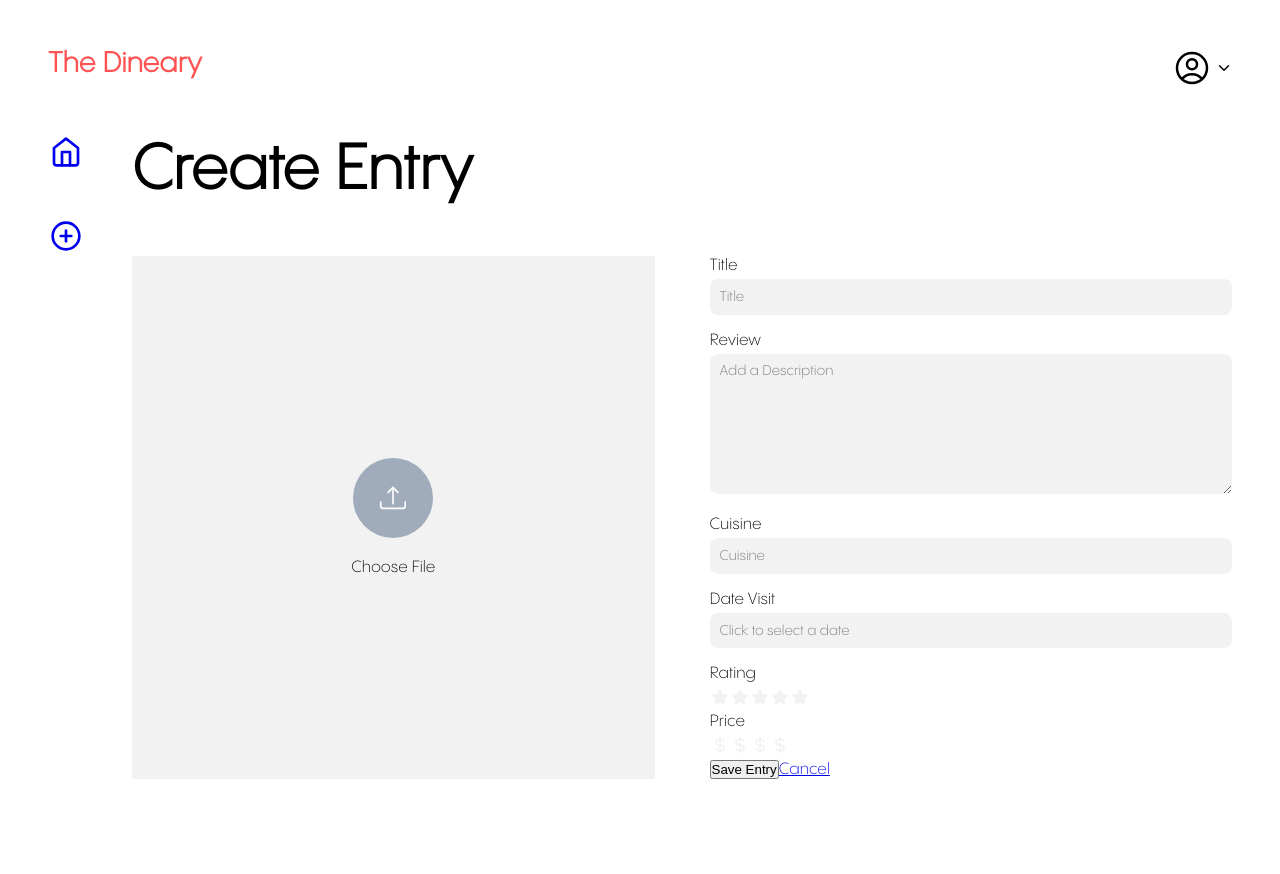
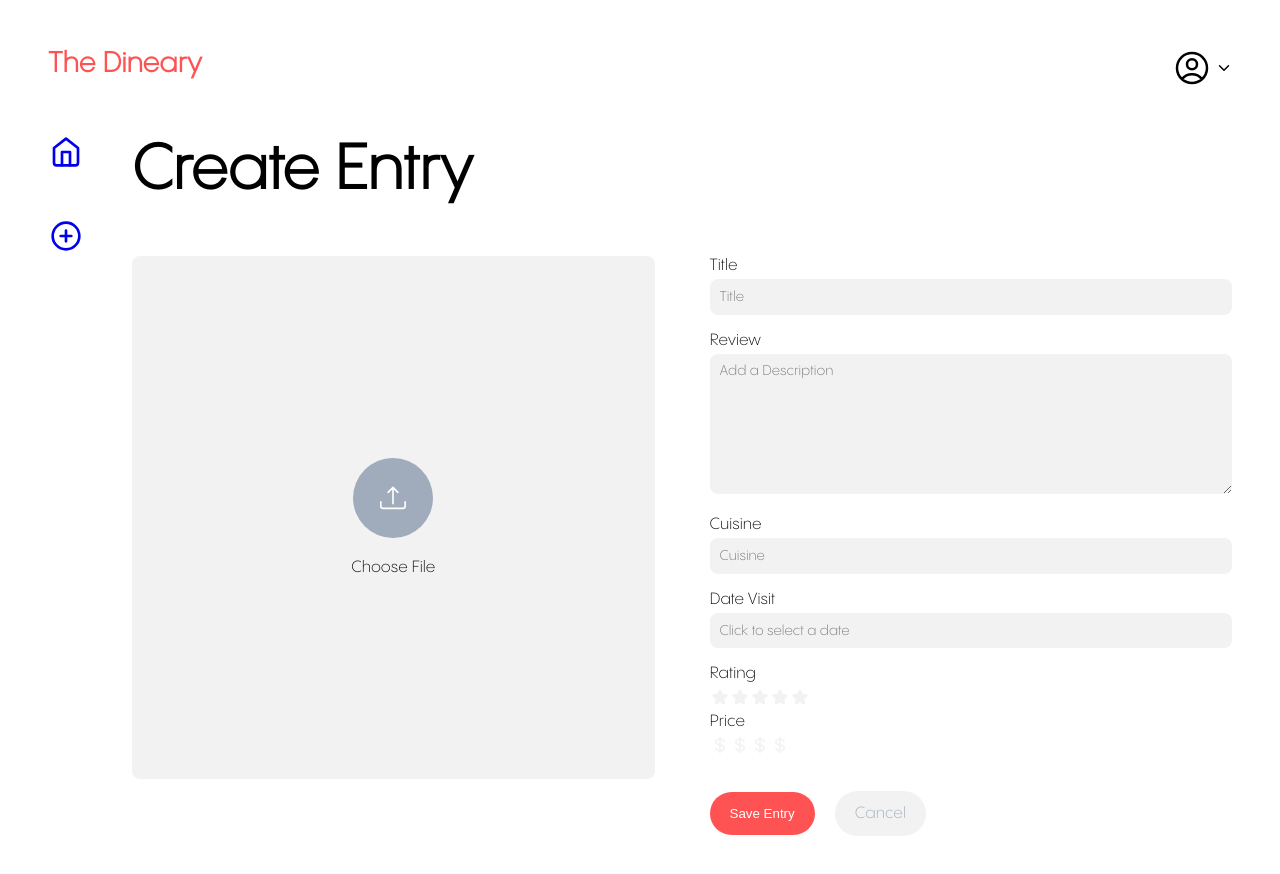
Before and after one commit to SutheeDev/PerScholasCapstoneFE, a React (Vite) app: page /create in a window 1280 px wide. Shown: the top 874 px of the page. Before the commit the page ends 827 px from the top, so only its background shows below. Built offline with nearby package versions, Linux system fonts and the light colour scheme; no server answers.

Commit message:
styled buttons on create entry page

```diff
--- a/src/components/Card.jsx
+++ b/src/components/Card.jsx
@@ -32,7 +32,13 @@ const Wrapper = styled.div`
   height: 304px;
   border-radius: 12px;
   overflow: hidden;
-  background-color: wheat;
+  background-color: var(--bg-secondary-color);
+  cursor: pointer;
+
+  transition: all 0.1s ease;
+  &:hover {
+    transform: scale(1.01);
+  }
 
   .image {
     width: 100%;
--- a/src/index.css
+++ b/src/index.css
@@ -51,5 +51,15 @@ body {
 }
 
 .btn {
+  text-decoration: none;
   cursor: pointer;
+  border: none;
+  padding: 14px 20px;
+  border-radius: 44px;
+
+  transition: all 0.1s ease;
 }
+
+.btn:hover {
+  transform: scale(1.05);
+}
--- a/src/pages/CreateRestaurant.jsx
+++ b/src/pages/CreateRestaurant.jsx
@@ -90,6 +90,12 @@ const CreateRestaurant = () => {
 
   const handleSubmit = async (e) => {
     e.preventDefault();
+
+    const { name, rating, visitDate } = entry;
+
+    if (!name || !rating || !visitDate) {
+      return;
+    }
 
     try {
       const response = await apiClient.post(`/restaurants/${userId}`, entry);
@@ -187,10 +193,14 @@ const CreateRestaurant = () => {
             range={entry.priceRange.length}
           />
 
-          <button className="btn" type="submit">
-            Save Entry
-          </button>
-          <Link to="/">Cancel</Link>
+          <div className="btn-container">
+            <button className="btn save-btn" type="submit">
+              Save Entry
+            </button>
+            <Link to="/" className="btn cancel-btn">
+              Cancel
+            </Link>
+          </div>
         </div>
       </form>
     </CardsContainer>
@@ -206,6 +216,7 @@ const CardsContainer = styled.div`
 
   form {
     display: flex;
+    align-items: flex-start;
     gap: 55px;
   }
 
@@ -265,11 +276,13 @@ const CardsContainer = styled.div`
 
   .file-upload-container {
     width: 50%;
+    aspect-ratio: 1 / 1;
     background-color: var(--bg-secondary-color);
     display: flex;
     flex-direction: column;
     align-items: center;
     justify-content: center;
+    border-radius: 8px;
   }
 
   .image-upload-btn {
@@ -291,4 +304,29 @@ const CardsContainer = styled.div`
     text-align: center;
     word-break: break-word;
   }
+
+  .btn-container {
+    margin-top: 32px;
+  }
+
+  .save-btn {
+    background-color: var(--text-secondary-color);
+    color: var(--bg-color);
+    margin-right: 20px;
+
+    transition: all 0.1s ease;
+    &:hover {
+      transform: scale(1.05);
+    }
+  }
+
+  .cancel-btn {
+    background-color: var(--bg-secondary-color);
+    color: var(--text-third-color);
+
+    transition: all 0.1s ease;
+    &:hover {
+      transform: scale(1.05);
+    }
+  }
 `;
```
